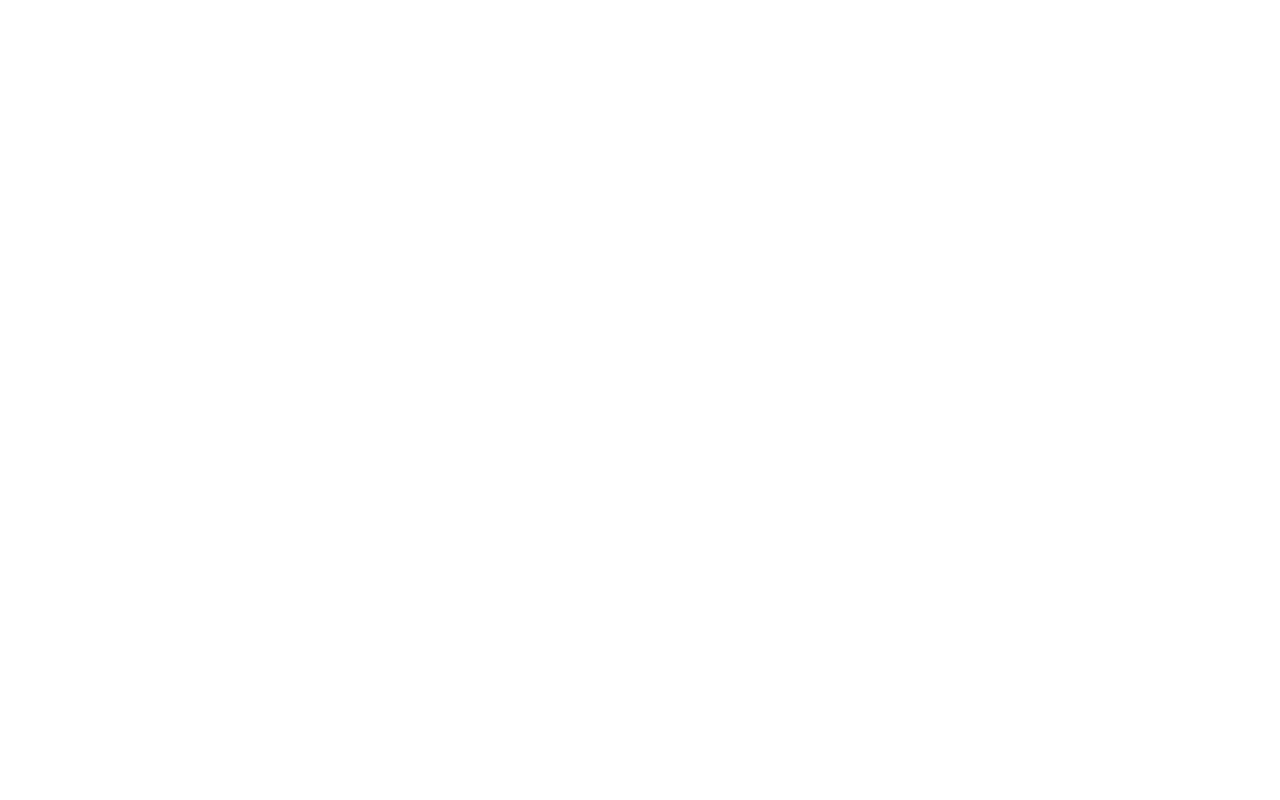
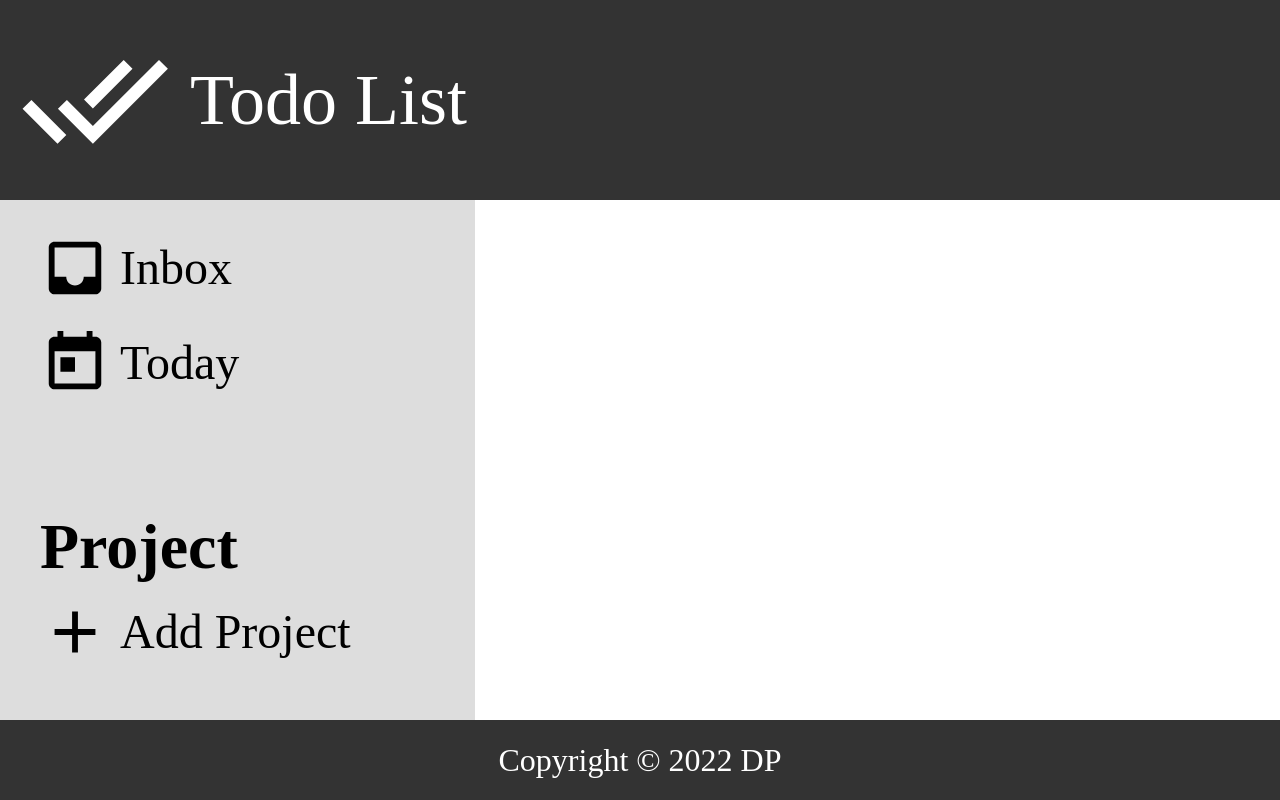
Before and after one commit to Diipz/todo-list, a website built with webpack: page dist/index.html in a window 1280 px wide. Built offline with nearby package versions, Linux system fonts and the light colour scheme.

Commit message:
Add html and css skeleton

```diff
--- a/src/styles.css
+++ b/src/styles.css
@@ -0,0 +1,158 @@
+html,
+body,
+div,
+span,
+applet,
+object,
+iframe,
+h1,
+h2,
+h3,
+h4,
+h5,
+h6,
+p,
+blockquote,
+pre,
+a,
+abbr,
+acronym,
+address,
+big,
+cite,
+code,
+del,
+dfn,
+em,
+img,
+ins,
+kbd,
+q,
+s,
+samp,
+small,
+strike,
+strong,
+sub,
+sup,
+tt,
+var,
+b,
+u,
+i,
+center,
+dl,
+dt,
+dd,
+ol,
+ul,
+li,
+fieldset,
+form,
+label,
+legend,
+table,
+caption,
+tbody,
+tfoot,
+thead,
+tr,
+th,
+td,
+article,
+aside,
+canvas,
+details,
+embed,
+figure,
+figcaption,
+footer,
+header,
+hgroup,
+menu,
+nav,
+output,
+ruby,
+section,
+summary,
+time,
+mark,
+audio,
+video {
+    margin: 0;
+    padding: 0;
+    border: 0;
+    font-size: 100%;
+    font: inherit;
+    vertical-align: baseline;
+    box-sizing: border-box;
+}
+
+body {
+    display: flex;
+    flex-direction: column;
+    height: 100vh;
+}
+
+.header {
+    height: 200px;
+    background-color: #333;
+    display: flex;
+    align-items: center;
+}
+
+.check-logo {
+    height: 150px;
+    width: 150px;
+    filter: invert(99%) sepia(6%) saturate(76%) hue-rotate(276deg) brightness(114%) contrast(100%);
+    margin: 20px;
+}
+
+.title {
+    color: white;
+    font-size: 4.5rem;
+}
+
+.sidebar {
+    background-color: #ddd;
+    width: 475px;
+    padding: 20px 20px 20px 40px;
+    display: flex;
+    flex-direction: column;
+    flex: auto;
+}
+
+.icon-wrapper {
+    display: flex;
+    align-items: center;
+    margin: 10px 0px;
+}
+
+.sidebar-icon {
+    height: 70px;
+    width: 70px;
+}
+
+.sidebar-tab {
+    font-size: 3rem;
+    margin: 10px;
+}
+
+h2 {
+    font-size: 4rem;
+    font-weight: bold;
+    margin-top: 100px;
+}
+
+.footer {
+    background-color: #333;
+    height: 80px;
+    display: flex;
+    justify-content: center;
+    align-items: center;
+}
+
+.footer>p {
+    color: white;
+    font-size: 2rem;
+}
```
Also changed, not shown: dist/index.html, src/img/calendar-today.svg (added), src/img/calendar-week.svg (added), src/img/check-all.svg (added), src/img/inbox.svg (added), src/img/plus.svg (added).
